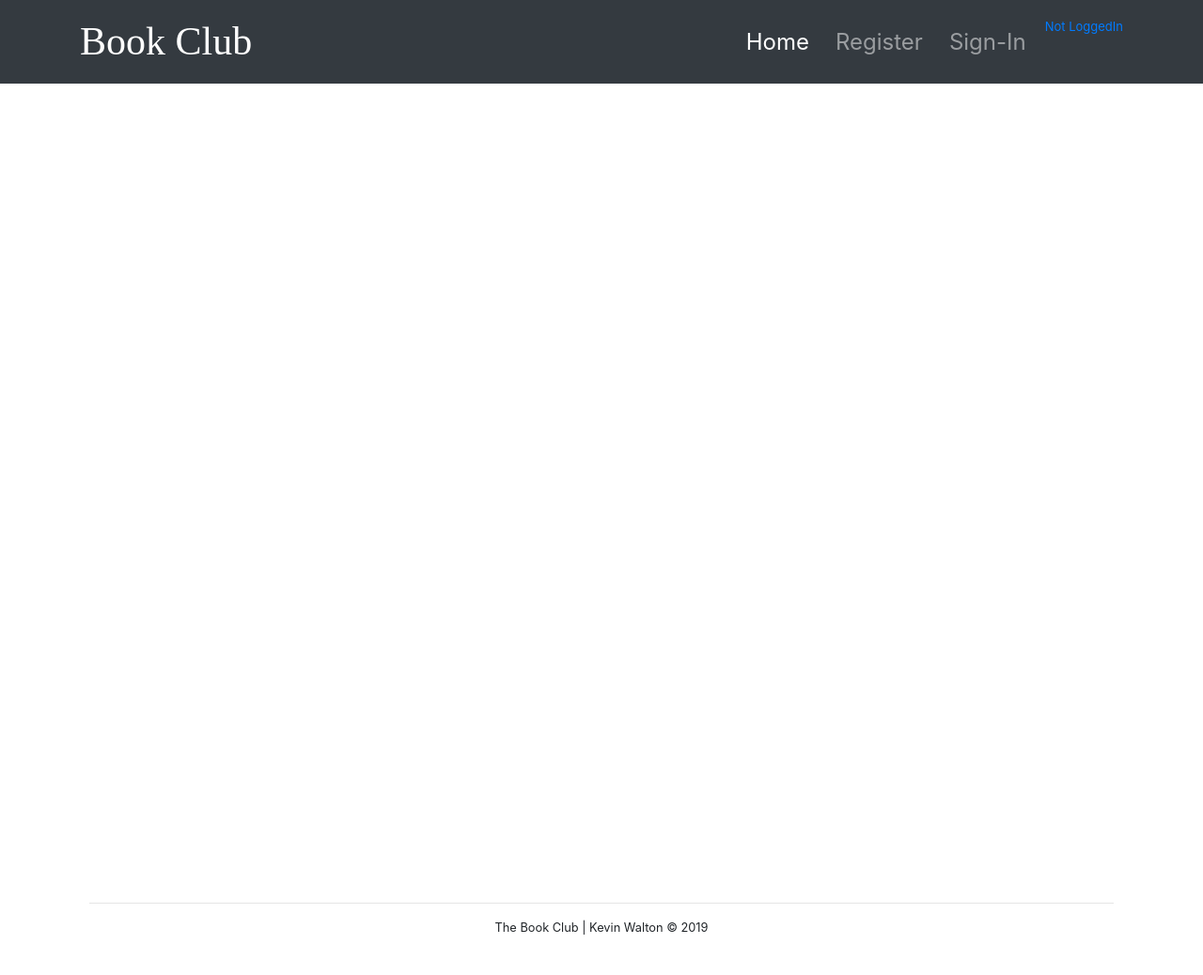
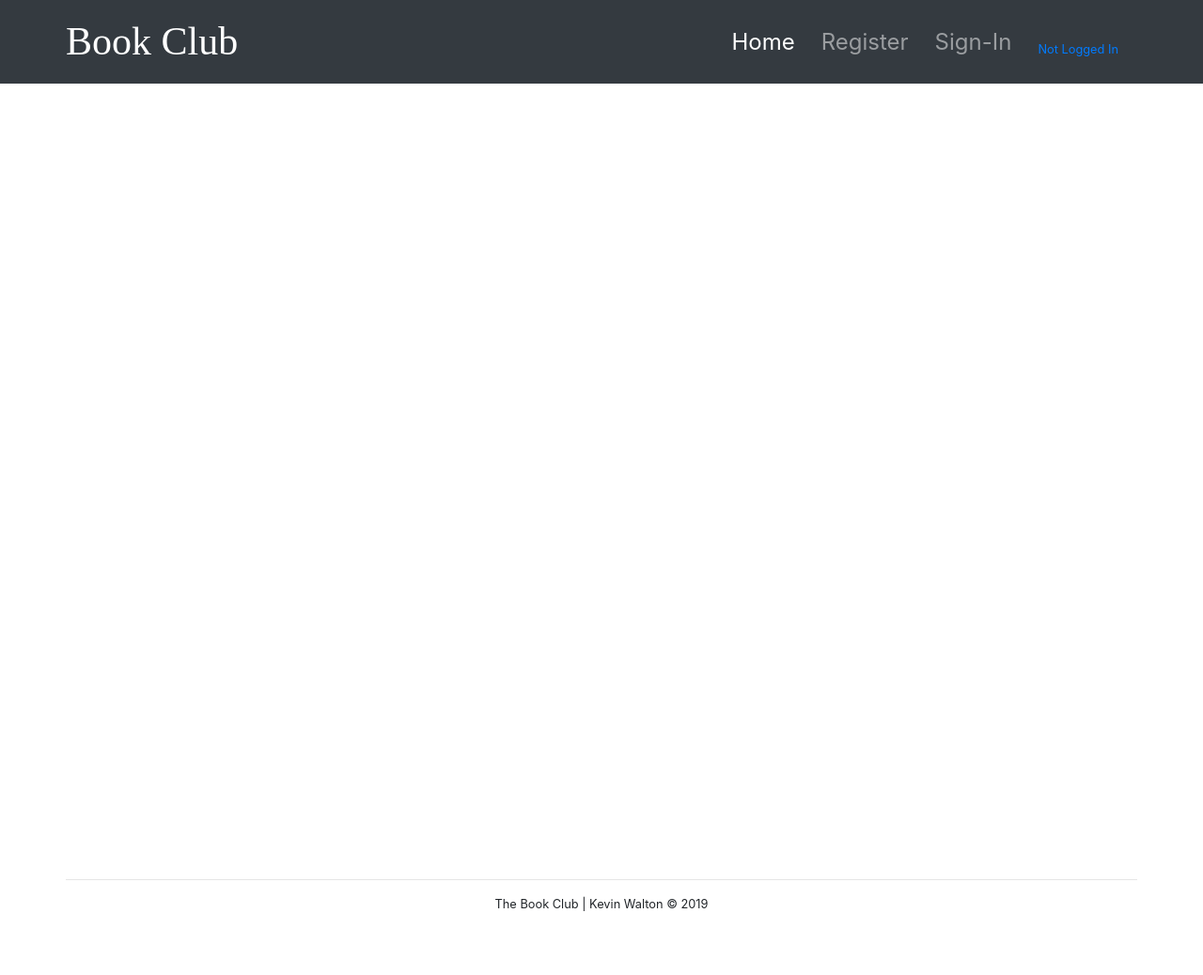
Before and after one commit to Hermeticpoet/BookClub-Milestone3, a Flask app: page / in a window 1280 px wide. Shown: the whole page at 94% size. After the commit the page ends 970 px from the top, so only its background shows below. Run offline with Flask 2, Linux system fonts and the light colour scheme; data that the repository does not hold is empty; some libraries are stand-ins or nearby versions; some web fonts are replaced.

Commit message:
Added logged in text & styled it. Updated readme & corrected margin collapse issue around footer

```diff
--- a/app/auth/templates/layout.html
+++ b/app/auth/templates/layout.html
@@ -38,7 +38,7 @@
                   <a class="nav-link" href="#">Sign-In</a>
               </li>
               <li>
-                  <a href="">
+                  <a class="nav-link" id="login-text" href="#">
                       {%  if current_user.is_authenticated %}
                           LoggedIn as <b style="color: deeppink">{{ current_user.user_name.title() }}</b>
                       {% else %}
--- a/app/auth/templates/login.html
+++ b/app/auth/templates/login.html
@@ -4,7 +4,7 @@
 
 {% block content %}
     <div class="container login-msg">
-        <h4 class=> Login Here </h4>
+        <h4> Login Here </h4>
         <hr><br>
         <div> {{ wtf.quick_form(form) }} </div>
     </div>
--- a/app/catalog/templates/home.html
+++ b/app/catalog/templates/home.html
@@ -11,6 +11,7 @@
                         <p>Rating: {{ book.avg_rating }}</p>
                         <p>Pages: {{ book.num_pages }}</p>
                         <p><a href="{{ url_for('main.display_publisher', publisher_id=book.pub_id) }}">Publisher Id: {{ book.pub_id }}</a></p>
+                        <br><br>
                     </div>
                 {% endfor %}
             </div>
--- a/app/catalog/templates/layout.html
+++ b/app/catalog/templates/layout.html
@@ -40,11 +40,11 @@
                   <a class="nav-link" href="#">Sign-In</a>
               </li>
               <li>
-                  <a href="">
+                  <a class="nav-link" id="login-text" href="#">
                       {%  if current_user.is_authenticated %}
-                          LoggedIn as <b style="color: deeppink">{{ current_user.user_name.title() }}</b>
+                          Logged In as <b style="color: deeppink">{{ current_user.user_name.title() }}</b>
                       {% else %}
-                          Not LoggedIn
+                          Not Logged In
                       {% endif %}
                   </a>
               </li>
--- a/app/static/css/styles.css
+++ b/app/static/css/styles.css
@@ -9,11 +9,15 @@ html, body {
 }
 
 h1, h2, h3, h4 {
-    font-family: Sansita, serif
+    font-family: Sansita, serif;
 }
 
 p, li  {
-    font-size: small
+    font-size: small;
+}
+
+.container {
+    padding: 0 !important;
 }
 
 footer {
@@ -21,15 +25,15 @@ footer {
     width: 100%;
     left: 0;
     bottom: 0;
-    height: 40px
+    height: 40px;
 }
 
 span {
-    margin: 2px
+    margin: 2px;
 }
 
 .ftr {
-    padding: 25px;
+    padding: 1.8rem;
 }
 
 .wrapper {
@@ -56,6 +60,10 @@ span {
 /*** End Navbar ***/
 
 /*** Cards / Data Layout ***/
+.container .books .row {
+    margin-bottom: 4rem !important;
+}
+
 .books {
     padding: 1.6rem;
     position: relative;
@@ -82,9 +90,12 @@ span {
 /*** End Forms ***/
 
 /*** Message Styles ***/
-.login-msg {
+#login-text {
     position: relative;
-    left: 48px;
+    top: 1rem;
+    text-decoration: none;
+    font-size: .8rem;
+    color: #007bff;
 }
 /*** End Messages ***/
 
```
Also changed, not shown: README.md.
